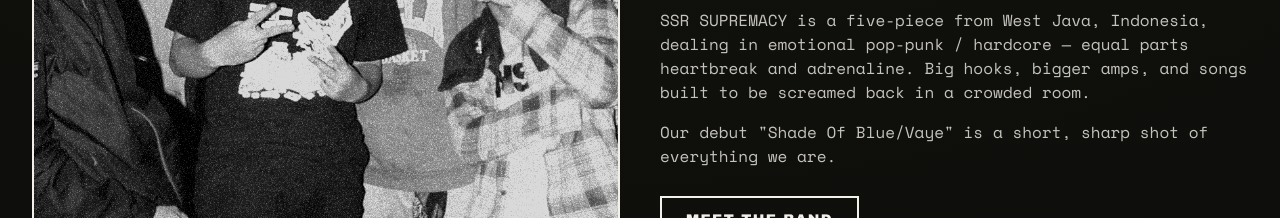
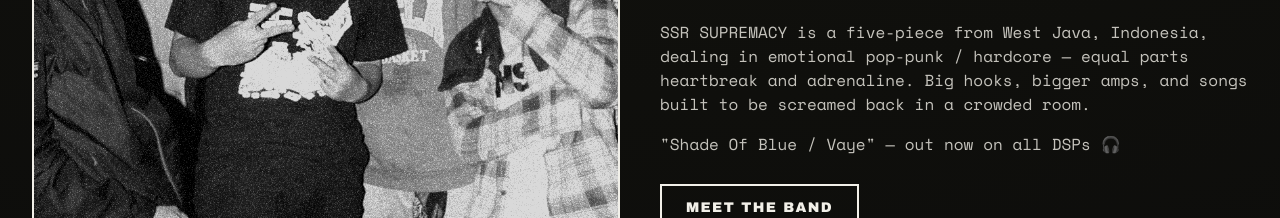
Before and after one commit to whoskale12/ssrsupremacy, a React (Vite) app: page / in a window 1280 px wide. Shown: the part 1220-1438 px from the top of the page. Built offline with nearby package versions, Linux system fonts and the light colour scheme.

Commit message:
Update Shade Of Blue Vaye copy

```diff
--- a/src/pages/Home.jsx
+++ b/src/pages/Home.jsx
@@ -86,7 +86,7 @@
               back in a crowded room.
             </p>
             <p className="font-mono text-sm md:text-base text-bone/80 mt-4 leading-relaxed">
-              Our debut "{BAND.album.title}" is a short, sharp shot of everything we are.
+              "Shade Of Blue / Vaye" — out now on all DSPs 🎧
             </p>
             <HoverScale scale={1.05}>
               <Link to="/profile" className="btn-ghost mt-7">Meet the Band</Link>
--- a/src/pages/Profile.jsx
+++ b/src/pages/Profile.jsx
@@ -24,7 +24,7 @@
             </p>
             <p className="font-mono text-sm md:text-base text-bone/80 leading-relaxed mt-4">
               Since day one we've believed in small rooms, loud nights, and songs you can scream back word for word.
-              "{BAND.album.title}" is the first chapter — and we're just getting started.
+              "Shade Of Blue / Vaye" — the next chapter, and we're just getting started.
             </p>
           </div>
         </ScrollReveal>
```
